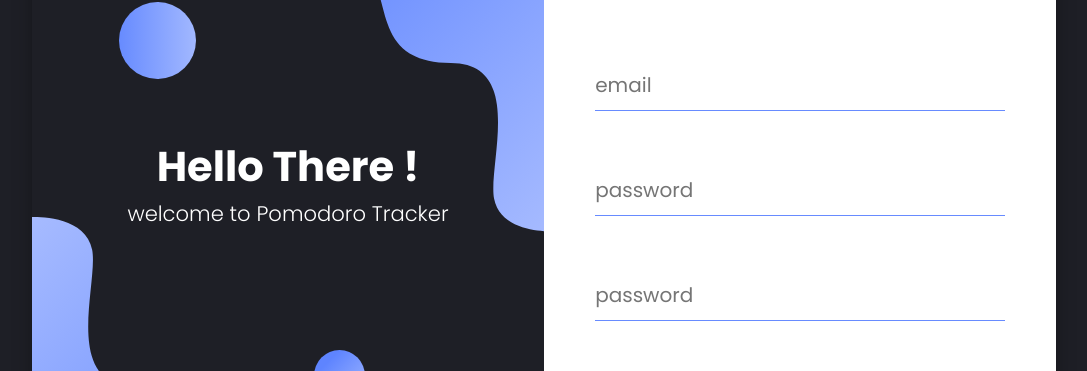
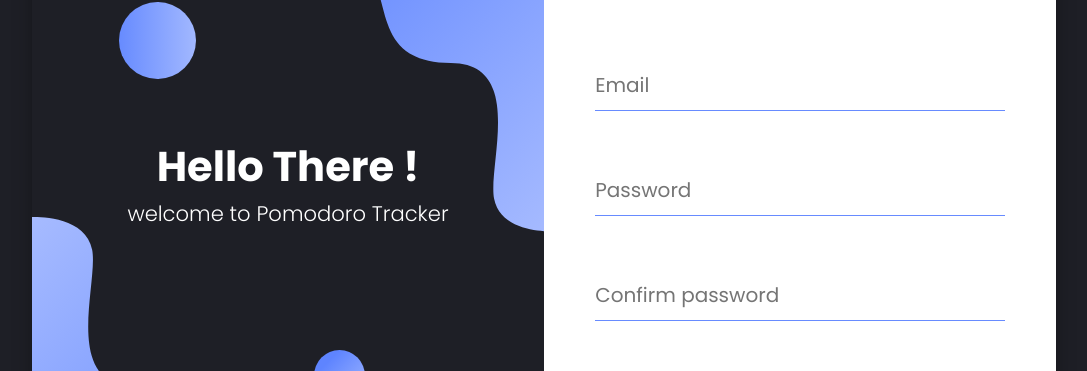
Before and after one commit to Dimitriftl/pomodoro_tracker, a React (Vite) app: page /signup in a window 1280 px wide. Shown: the part 165-536 px from the top of the page, without its empty margins (96-1183 px from the left). Built offline with nearby package versions, Linux system fonts and the light colour scheme; a web font is replaced by a local one.

Commit message:
:lipstick: fix placeholder on inputs

```diff
--- a/src/views/Connexion/SignIn.tsx
+++ b/src/views/Connexion/SignIn.tsx
@@ -37,8 +37,8 @@
             <h2>connection</h2>
           </div>
           <form action="">
-            <input type="text" placeholder="email" />
-            <input type="password" placeholder="password" />
+            <input type="text" placeholder="Email" />
+            <input type="password" placeholder="Password" />
             <button type="submit">Sign In</button>
           </form>
           <div id="signInFooter">
--- a/src/views/Connexion/SignUp.tsx
+++ b/src/views/Connexion/SignUp.tsx
@@ -32,9 +32,9 @@
             <h2>Inscription</h2>
           </div>
           <form action="">
-            <input type="text" placeholder="email" />
-            <input type="password" placeholder="password" />
-            <input type="password" placeholder="password" />
+            <input type="text" placeholder="Email" />
+            <input type="password" placeholder="Password" />
+            <input type="password" placeholder="Confirm password" />
             <button type="submit">Sign Up</button>
           </form>
           <div id="signUpFooter">
```
